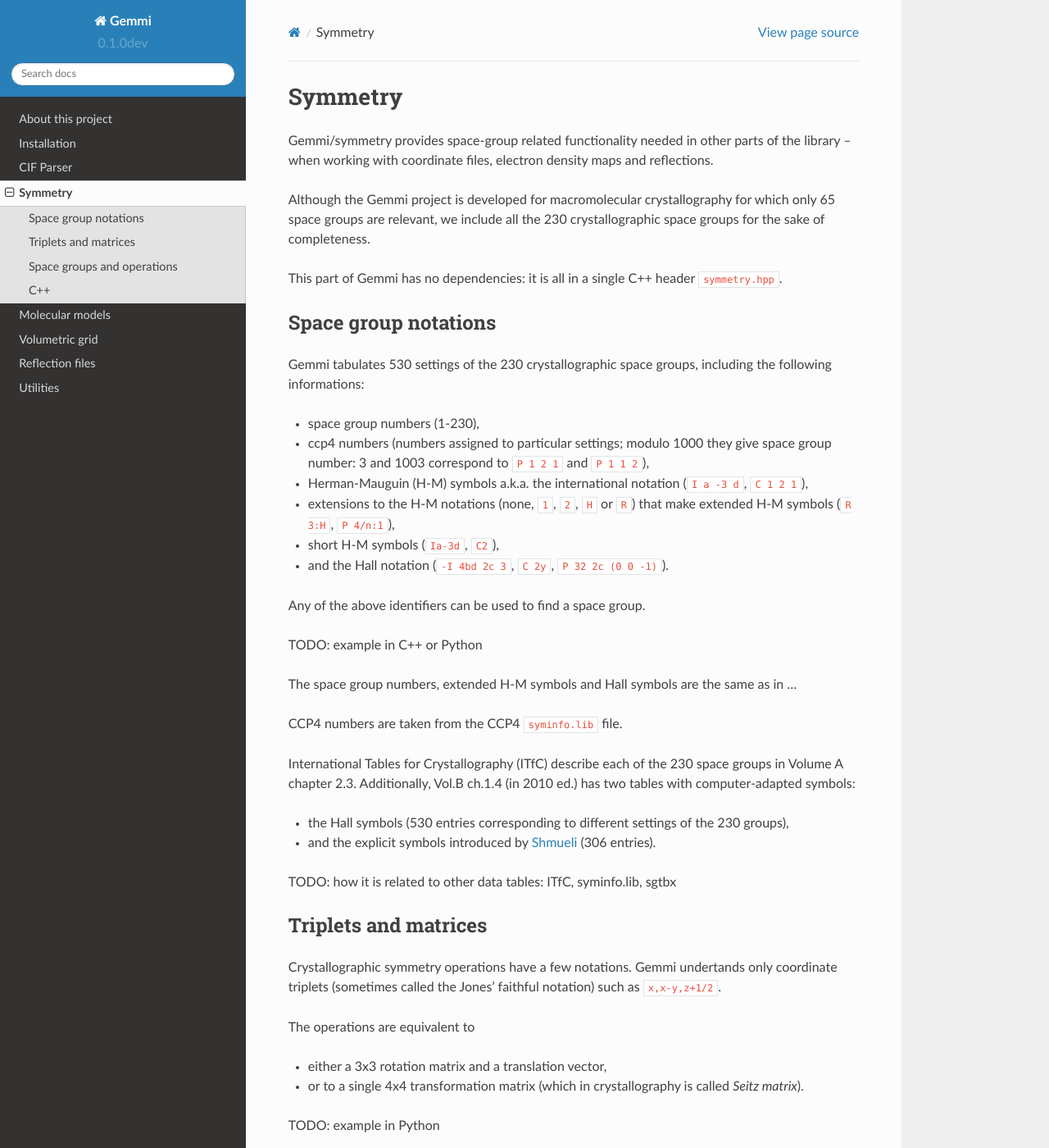
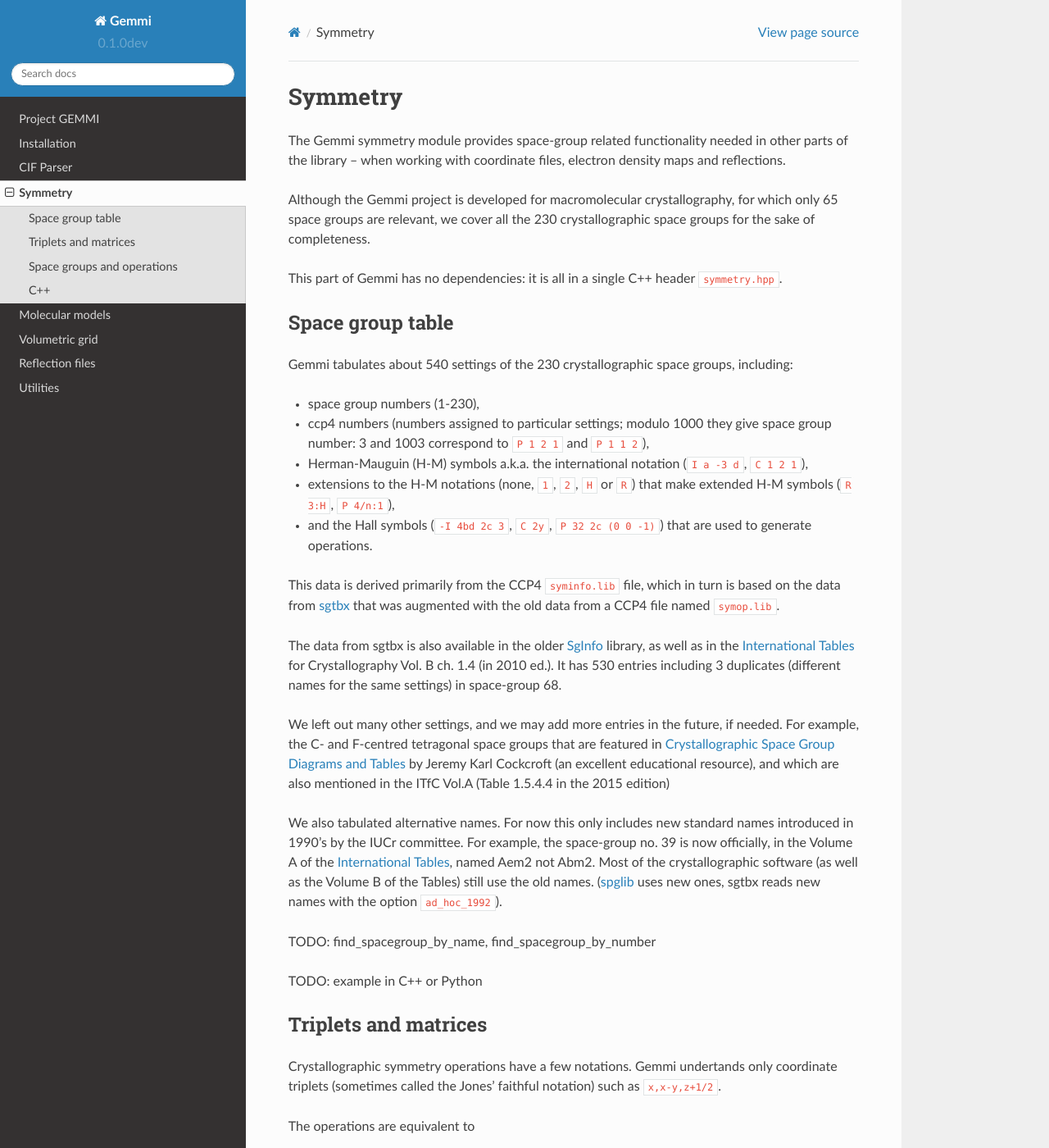
Before and after one commit to project-gemmi/gemmi, a Sphinx documentation site: the page built from docs/sym.rst, in a window 1280 px wide and 1400 px high. Shown: the whole window at 82% size. Built offline with Sphinx 7.4.7 and the Read the Docs theme 2.0.0, drawn with Linux system fonts in a browser that asks for light colours; some of the changed text lies outside the part shown.

Commit message:
update docs

```diff
--- a/docs/sym.rst
+++ b/docs/sym.rst
@@ -1,23 +1,23 @@
 Symmetry
 ########
 
-Gemmi/symmetry provides space-group related functionality
+The Gemmi symmetry module provides space-group related functionality
 needed in other parts of the library -- when working with coordinate
 files, electron density maps and reflections.
 
-Although the Gemmi project is developed for macromolecular crystallography
+Although the Gemmi project is developed for macromolecular crystallography,
 for which only 65 space groups are relevant,
-we include all the 230 crystallographic space groups
+we cover all the 230 crystallographic space groups
 for the sake of completeness.
 
 This part of Gemmi has no dependencies:
 it is all in a single C++ header :file:`symmetry.hpp`.
 
-Space group notations
-=====================
+Space group table
+=================
 
-Gemmi tabulates 530 settings of the 230 crystallographic space groups,
-including the following informations:
+Gemmi tabulates about 540 settings of the 230 crystallographic space groups,
+including:
 
 * space group numbers (1-230),
 * ccp4 numbers (numbers assigned to particular settings; modulo 1000
@@ -27,28 +27,41 @@
   (``I a -3 d``, ``C 1 2 1``),
 * extensions to the H-M notations (none, ``1``, ``2``, ``H`` or ``R``)
   that make extended H-M symbols (``R 3:H``, ``P 4/n:1``),
-* short H-M symbols (``Ia-3d``, ``C2``),
-* and the Hall notation (``-I 4bd 2c 3``, ``C 2y``, ``P 32 2c (0 0 -1)``).
+* and the Hall symbols (``-I 4bd 2c 3``, ``C 2y``, ``P 32 2c (0 0 -1)``)
+  that are used to generate operations.
 
-Any of the above identifiers can be used to find a space group.
+This data is derived primarily from the CCP4 :file:`syminfo.lib` file,
+which in turn is based on the data from sgtbx_ that was augmented
+with the old data from a CCP4 file named :file:`symop.lib`.
+
+The data from sgtbx is also available in the older SgInfo_ library,
+as well as in the `International Tables <http://it.iucr.org/>`_
+for Crystallography Vol. B ch. 1.4 (in 2010 ed.). It has 530 entries
+including 3 duplicates (different names for the same settings)
+in space-group 68.
+
+We left out many other settings, and we may add more entries in the future,
+if needed. For example, the C- and F-centred tetragonal space groups
+that are featured in
+`Crystallographic Space Group Diagrams and Tables <http://img.chem.ucl.ac.uk/sgp/mainmenu.htm>`_
+by Jeremy Karl Cockcroft (an excellent educational resource),
+and which are also mentioned in the ITfC Vol.A (Table 1.5.4.4
+in the 2015 edition)
+
+We also tabulated alternative names.
+For now this only includes new standard names introduced in 1990's by the IUCr
+committee. For example, the space-group no. 39 is now officially, in the
+Volume A of the `International Tables <http://it.iucr.org/>`_,
+named Aem2 not Abm2.
+Most of the crystallographic software (as well as the Volume B of the Tables)
+still use the old names.
+(spglib_ uses new ones,
+sgtbx reads new names with the option ``ad_hoc_1992``).
+
+TODO: find_spacegroup_by_name, find_spacegroup_by_number
 
 TODO: example in C++ or Python
 
-The space group numbers, extended H-M symbols and Hall symbols are the
-same as in ...
-
-CCP4 numbers are taken from the CCP4 :file:`syminfo.lib` file.
-
-International Tables for Crystallography (ITfC) describe
-each of the 230 space groups in Volume A chapter 2.3.
-Additionally, Vol.B ch.1.4 (in 2010 ed.) has two tables with computer-adapted
-symbols:
-
-* the Hall symbols (530 entries corresponding to different settings of
-  the 230 groups),
-* and the explicit symbols introduced by Shmueli_ (306 entries).
-
-TODO: how it is related to other data tables: ITfC, syminfo.lib, sgtbx
 
 Triplets and matrices
 =====================
@@ -73,11 +86,12 @@
 or the inverse is calculated) they are assumed to be symmetry operations
 and the shift is reduced.
 
-(TODO: but do we need any functions working on non-symmetry operations,
-such as combining operators or inversion?).
+(TODO: write in details when the translation is wrapped)
 
 Space groups and operations
 ===========================
+
+Each space-group settings correspond to a unique set of operations.
 
 For a software developer, the choice between having an explicit list of all
 the operations and generating them from a smaller set of symbols is a
@@ -85,7 +99,7 @@
 
 The number of symmetry operations per space group is between 1 and 192,
 but they can be split into symmetry operations (max. 48 for point group m-3m)
-and up to 4 centering vectors.
+and centering vectors (max. 4 for the face-centered lattice).
 
 * The simplest way of storing the operations is to list them all (i.e. 192
   triplets for #228) in a text file.
@@ -93,12 +107,9 @@
   space-group names and triplets are tabulated in :file:`space-groups.txt`
   (currently 541 entries, some look incorrect).
 
-* The most popular files with symmetry operations are CCP4 :file:`syminfo.lib`
-  (540 entries) and its predecessor :file:`symop.lib`.
-  :file:`syminfo.lib` is the primary spacegroup information for csymlib_
-  (part of libccp4, LGPL3) and a few other projects. The file format
-  is more sophisticated than in Open Babel and the centering vectors
-  are kept separately.
+* The next simplest thing is to keep the centering vectors separately.
+  This is done in the CCP4 :file:`syminfo.lib` file (539 entries),
+  which is used by csymlib_ (part of libccp4) and a few other projects.
 
 * The operations can be as well tabulated in the code.
   This approach is used (with one or two layers of indirection to reduce
@@ -108,11 +119,10 @@
   to reduce the maximum number of stored operations to 24+1.
   This is how the symmetry data is encoded in Fityk_.
 
-* All the operations can be generated from only up-to-3 operations
-  (+inversion), at the expense of more complex code.
+* Actually all the operations can be generated from only a few generators,
+  at the expense of more complex code.
   This approach is used in Mantid_ (triplets are tabulated in
-  :file:`SpaceGroupFactory.cpp`, although the code contains up to 5
-  generators per spacegroup (why?)).
+  :file:`SpaceGroupFactory.cpp`).
 
 * Finally, one can use one of the two computer-adapted descriptions from ITfC.
   The so-called explicit notation (``ICC$I3Q000$P4C393$P2D933``) is the
@@ -120,24 +130,23 @@
   It is used in the SPGGEN_ program.
 
 * The Hall notation (``-I 4bd 2c 3``), first proposed by Sydney R. Hall
-  in 1981, is short (up to 16 characters for all settings in ITfC,
-  up to 32 characters for full change-of-basis notation in :file:`syminfo.lib`),
-  unambiguous and looks nice.
-  The notation can be interpreted by a few libraries:
+  in 1981, is shorter and more popular.
+  It can be interpreted by a few libraries:
 
   * SgInfo_ and SgLite_ (old C libraries from Ralf W. Grosse-Kunstleve
     recently re-licensed to BSD),
   * sgtbx_ (successor of SgInfo written in C++/Python, part of cctbx),
-  * CCP4 Clipper_ (in :file:`spacegroup.cpp`).
+  * CCP4 Clipper_,
 
   and by many programs.
   On the bad side, the conciseness is achieved by complex
   `rules <http://cci.lbl.gov/sginfo/hall_symbols.html>`_ of interpreting
-  the symbols.
+  the symbols; the choice of a Hall symbol for given settings
+  is not unambiguous and the symbols differ
+  between editions of ITfC, and between sgtbx and :file:`syminfo.lib`.
 
-In Gemmi we derive operations from the Hall symbols.
-The choice of included generators is somewhat arbitrary and differs
-between editions of ITfC, and between sgtbx and :file:`syminfo.lib`.
+After contemplating all the possible approches, we ended up with the last one:
+Hall symbols.
 
 To be continued..
 
```
Also changed, not shown: docs/about.rst (+32 -16 lines), docs/cif-parser.rst (+14 -25 lines).
